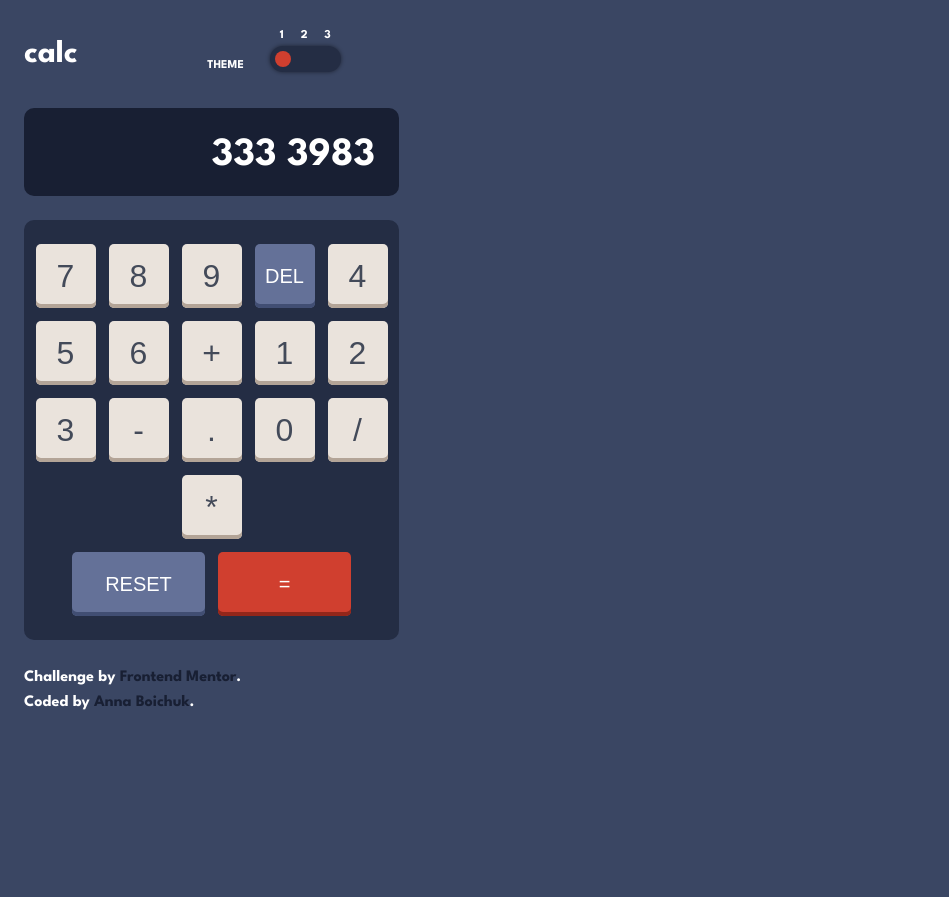
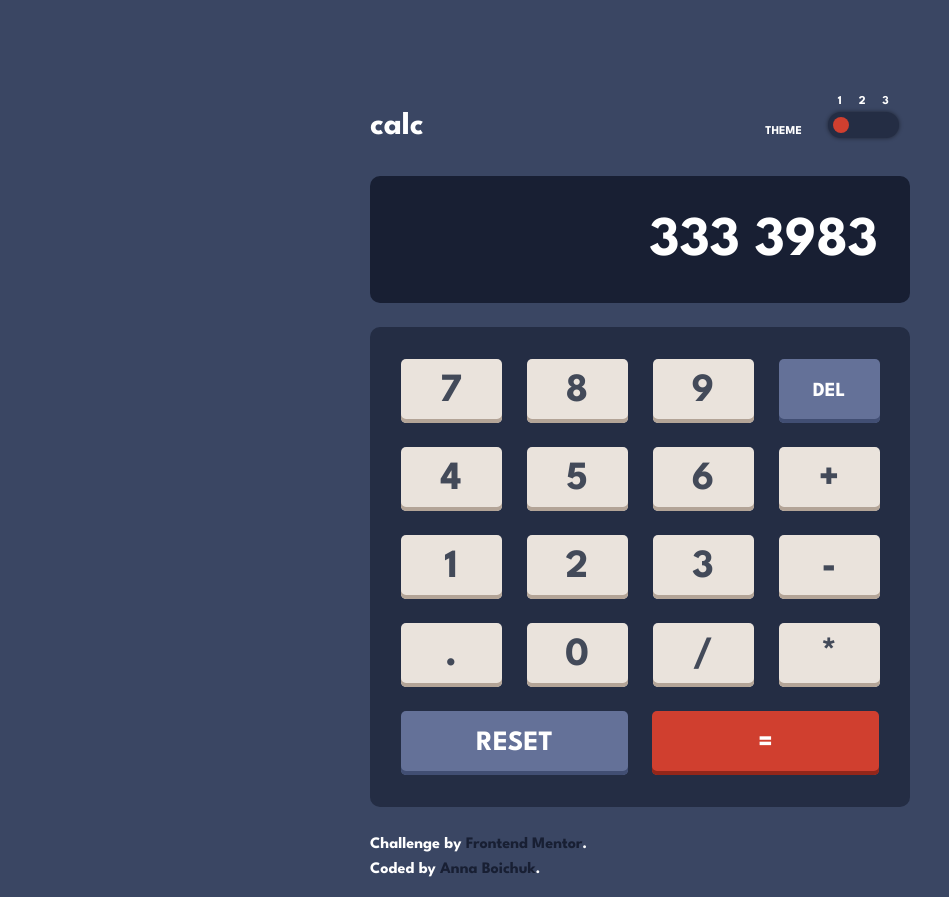
Before and after one commit to AnnaofAmber/calculator-app, a website built with Parcel: page src/index.html in a window 1280 px wide. Shown: the whole page, without its empty margins (0-949 px from the left). Before the commit the page ends 800 px from the top, so only its background shows below. Built offline with nearby package versions, Linux system fonts and the light colour scheme.

Commit message:
adding styles for 768px, first theme

```diff
--- a/src/scss/calculator.scss
+++ b/src/scss/calculator.scss
@@ -11,6 +11,13 @@
 
   text-align: right;
   font-size: 40px;
+
+  @media only screen and (min-width: 768px) {
+    padding-top: 40px;
+    padding-right: 32px;
+    padding-bottom: 36px;
+    font-size: 56px;
+  }
 }
 
 .keyboard {
@@ -18,6 +25,11 @@
   padding-bottom: 24px;
   background-color: var(--blue);
   border-radius: 10px;
+
+  @media only screen and (min-width: 768px) {
+    padding-top: 32px;
+    padding-bottom: 32px;
+  }
 }
 
 .list-main-keys {
@@ -27,9 +39,16 @@
   column-gap: 13px;
   row-gap: 13px;
   margin-bottom: 13px;
+
+  @media only screen and (min-width: 768px) {
+    column-gap: 25px;
+    row-gap: 24px;
+    margin-bottom: 24px;
+  }
 }
 
 .btn {
+  font-family: inherit;
   width: 60px;
   height: 64px;
 
@@ -40,6 +59,13 @@
   background-color: var(--beige);
   color: var(--grey);
   font-size: 32px;
+
+  @media only screen and (min-width: 768px) {
+    width: 101px;
+
+    font-size: 40px;
+
+  }
 }
 
 .btn-delete {
@@ -52,11 +78,17 @@
 }
 
 .list-action-btn {
+
   display: flex;
   justify-content: center;
   gap: 13px;
+
+  @media only screen and (min-width: 768px) {
+    gap: 24px;
+  }
 }
 .btn-action {
+  font-family: inherit;
   width: 133px;
   height: 64px;
 
@@ -67,6 +99,13 @@
 
   color: var(--white);
   font-size: 20px;
+  letter-spacing: -0.001em;
+
+  @media only screen and (min-width: 768px) {
+    width: 227px;
+
+    font-size: 28px;
+  }
 }
 .btn-reset {
     text-transform: uppercase;
--- a/src/scss/common.scss
+++ b/src/scss/common.scss
@@ -45,9 +45,15 @@
 
 .container{
     min-width: 320px;
-    max-width: 375px;
+    max-width: 327px;
     padding-left: 24px;
     padding-right: 24px;
+    margin-left: auto;
+    margin-right: auto;
+
+    @media only screen and (min-width: 768px) {
+    max-width: 540px;
+    }
 }
 
 .attribution{
--- a/src/scss/header.scss
+++ b/src/scss/header.scss
@@ -1,20 +1,28 @@
 
 .header{
     width: 100%;
+    height: 42px;
     padding-top: 30px;
     padding-bottom: 32px;
-    }
+
+    @media only screen and (min-width: 768px) {
+        padding-top: 96px;
+        padding-bottom: 36px;
+        height: 44px;
+    }}
 
     .header-content{
         display: flex;
+        align-items: baseline;
         gap: 130px;
+        @media only screen and (min-width: 768px) {
+            gap: 342px;
+        }
     }
 
     .app-title{
         margin: 0;
-        padding-top: 10px;
-        padding-bottom: 3px;
-
+        line-height: normal;
         font-size: 32px;
 
     }
```
